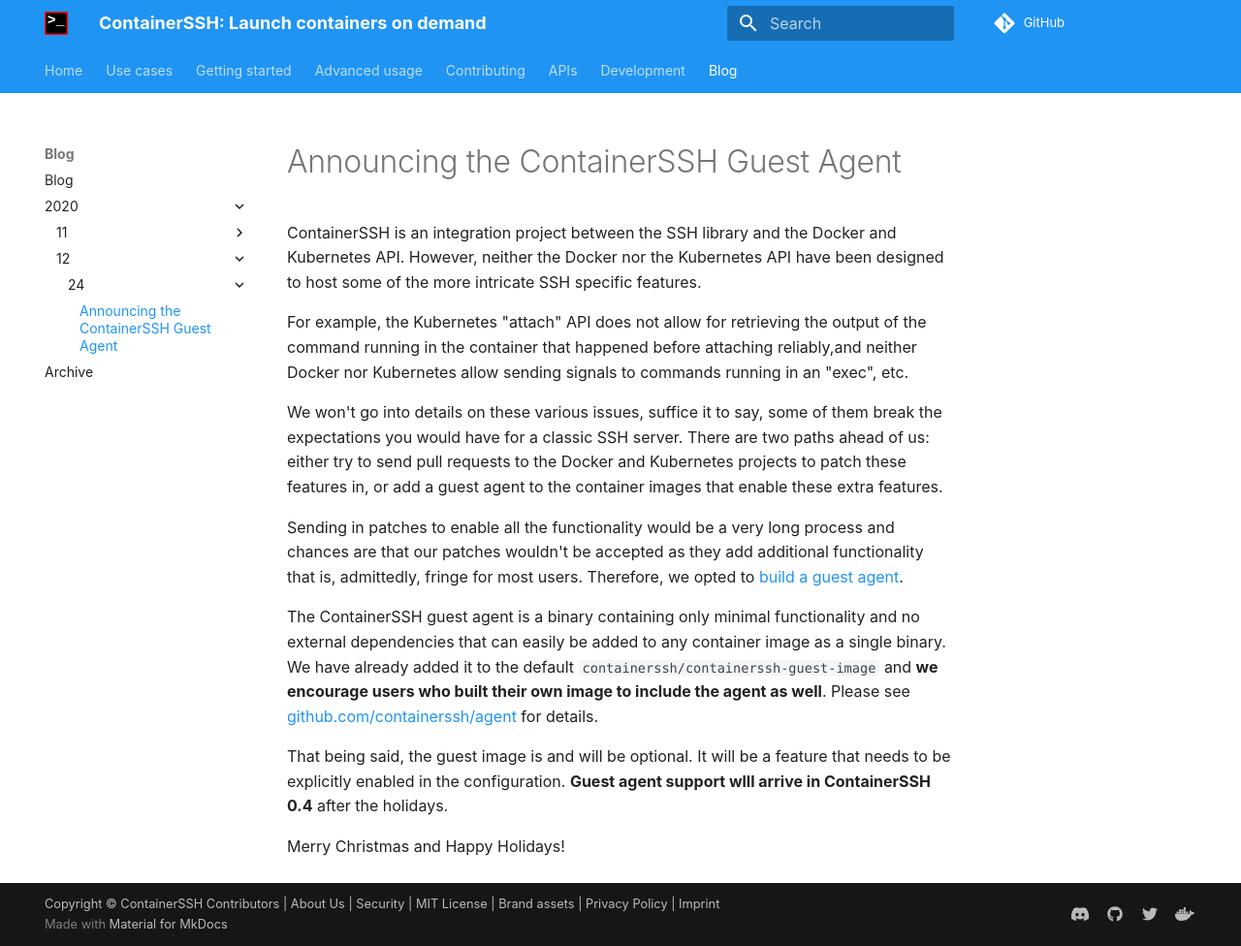
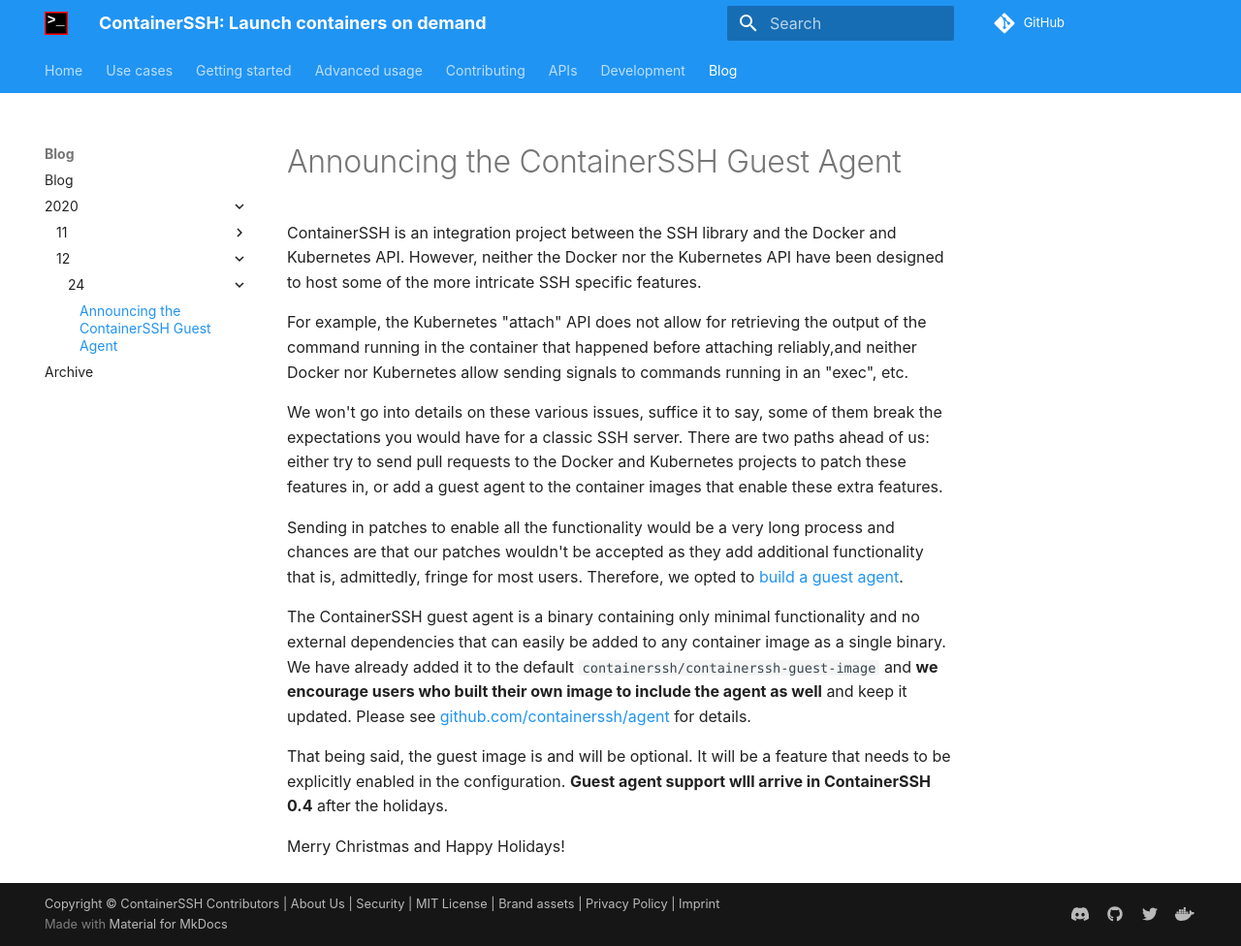
Before and after one commit to ContainerSSH/containerssh.github.io, an MkDocs documentation site: the page built from docs/blog/2020/12/24/the-agent.md, in a window 1280 px wide and 976 px high. Shown: the whole window at 97% size. Built offline with MkDocs 1.6.1 and Material for MkDocs 9.7.7, drawn with Linux system fonts in a browser that asks for light colours; comment, search, counter and statistics services are not loaded.

Commit message:
Text fix

```diff
--- a/docs/blog/2020/12/24/the-agent.md
+++ b/docs/blog/2020/12/24/the-agent.md
@@ -10,7 +10,7 @@
 
 Sending in patches to enable all the functionality would be a very long process and chances are that our patches wouldn't be accepted as they add additional functionality that is, admittedly, fringe for most users. Therefore, we opted to [build a guest agent](https://github.com/containerssh/agent).
 
-The ContainerSSH guest agent is a binary containing only minimal functionality and no external dependencies that can easily be added to any container image as a single binary. We have already added it to the default `containerssh/containerssh-guest-image` and **we encourage users who built their own image to include the agent as well**. Please see [github.com/containerssh/agent](https://github.com/containerssh/agent) for details.
+The ContainerSSH guest agent is a binary containing only minimal functionality and no external dependencies that can easily be added to any container image as a single binary. We have already added it to the default `containerssh/containerssh-guest-image` and **we encourage users who built their own image to include the agent as well** and keep it updated. Please see [github.com/containerssh/agent](https://github.com/containerssh/agent) for details.
 
 That being said, the guest image is and will be optional. It will be a feature that needs to be explicitly enabled in the configuration. **Guest agent support wlll arrive in ContainerSSH 0.4** after the holidays.
 
```
